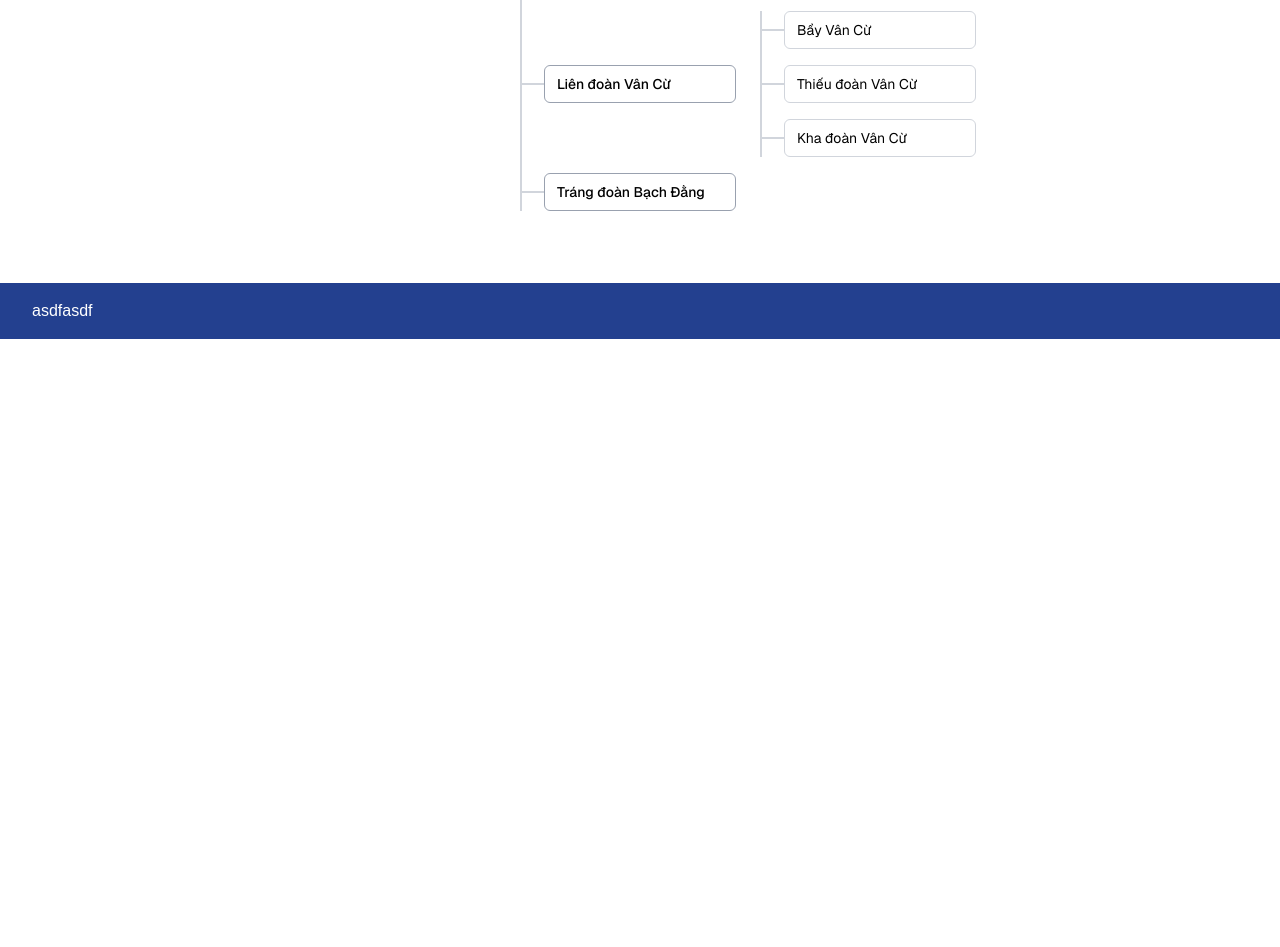
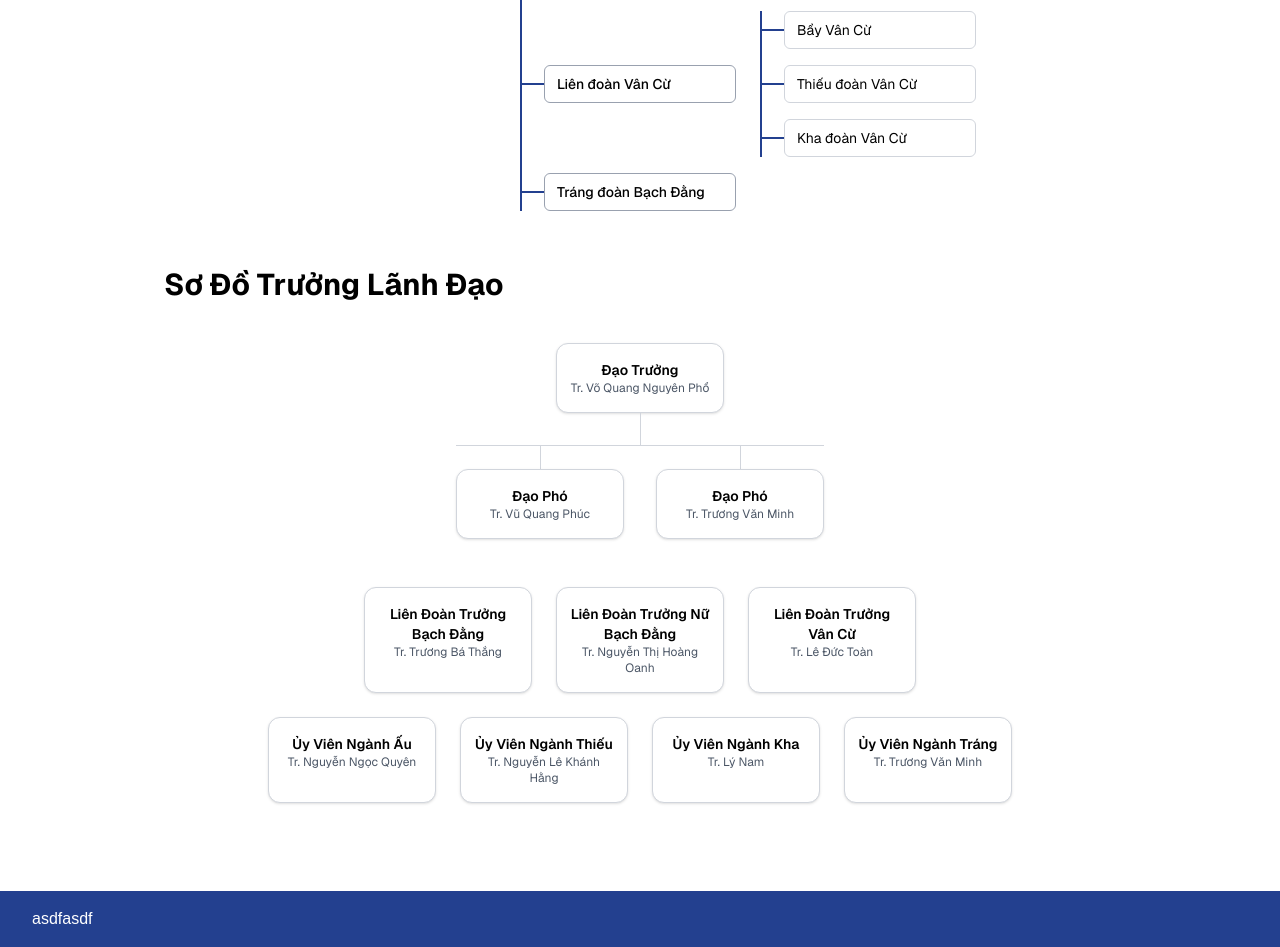
Before and after one commit to KayGV25/Dao_Bach_Dang, a Next.js app: page / in a window 1280 px wide. Shown: the part 1700-2647 px from the top of the page. Before the commit the page ends 2039 px from the top, so only its background shows below. Built offline with nearby package versions, Linux system fonts and the light colour scheme.

Commit message:
(FEAT)[DBD-17] Add Title Graph

```diff
--- a/app/page.tsx
+++ b/app/page.tsx
@@ -1,8 +1,8 @@
 import { ImageCarousel } from "@/components/atom/imageCarousel";
 import { TIMELINE } from "@/constants/timeline";
 import { VerticalTimeline } from "@/components/timeline";
-import { HierarchyGraph } from './../components/graph';
-import { STRUCTURE_GRAPH } from "@/constants/graph";
+import { HierarchyGraph, TitleGraph } from '@/components/graph';
+import { STRUCTURE_GRAPH, TITLE_GRAPH_FIRST_PART, TITLE_GRAPH_SECOND_PART } from "@/constants/graph";
 
 const BG_DAO = [
   "/bg_dao_1.jpg",
@@ -18,13 +18,17 @@ export default function Home() {
       <section className="max-w-5xl w-full px-4 mx-auto">
         <div className="w-full flex flex-col gap-8">
           <div className="w-full flex flex-col gap-6">
-            <h1 className="text-3xl font-bold mx-auto sm:mx-0 sm:pl-5 w-fit">Lịch Sử Hình Thành</h1>
+            <h1 className="text-3xl font-bold mx-auto sm:mx-0 sm:pl-5 w-fit">Lịch Sử Hình Thành Và Phát Triển</h1>
             <VerticalTimeline timeline={TIMELINE}/>
           </div>
           <div>
             <h1 className="text-3xl font-bold mx-auto sm:mx-0 sm:pl-5 w-fit">Sơ Đồ Đạo</h1>
             <HierarchyGraph data={STRUCTURE_GRAPH}/>
           </div>
+          <div>
+            <h1 className="text-3xl font-bold mx-auto sm:mx-0 sm:pl-5 w-fit">Sơ Đồ Trưởng Lãnh Đạo</h1>
+            <TitleGraph data={TITLE_GRAPH_FIRST_PART} data_secondary={TITLE_GRAPH_SECOND_PART}/>
+          </div>
         </div>
       </section>
     </div>
--- a/components/atom/graphnode.tsx
+++ b/components/atom/graphnode.tsx
@@ -91,7 +91,7 @@ export function DesktopGraphNode({
       {/* Children */}
       {node.composed_of && (
         <div className="relative grid auto-rows-max gap-y-4">
-          <div className="absolute left-0 top-0 bottom-0 w-0.5 bg-gray-300" />
+          <div className="absolute left-0 top-0 bottom-0 w-0.5 bg-primary" />
 
           {node.composed_of.map((child, i) => {
             const childPath = `${path}-${i}`;
@@ -103,7 +103,7 @@ export function DesktopGraphNode({
                 onMouseEnter={() => setActivePath(childPath)}
                 onMouseLeave={() => setActivePath(null)}
               >
-                <div className="h-0.5 bg-gray-300" />
+                <div className="h-0.5 bg-primary" />
 
                 <DesktopGraphNode
                   node={child}
@@ -119,3 +119,33 @@ export function DesktopGraphNode({
     </div>
   );
 }
+
+import Image from "next/image"
+
+type GraphCardProps = {
+  title: string
+  img?: string
+  name?: string
+}
+
+export function GraphCard({ title, img, name }: GraphCardProps) {
+  return (
+    <div className="w-36 sm:w-42 rounded-xl border border-gray-300 bg-white shadow-sm flex flex-col items-center gap-2 px-3 py-4">
+      {img && (
+        <div className="relative h-20 w-20 overflow-hidden rounded-full">
+          <Image
+            src={img}
+            alt={title}
+            fill
+            className="object-cover"
+          />
+        </div>
+      )}
+
+      <div className="text-center">
+        <p className="font-semibold text-sm">{title}</p>
+        {name && <p className="text-xs text-gray-600">{name}</p>}
+      </div>
+    </div>
+  )
+}
--- a/components/graph.tsx
+++ b/components/graph.tsx
@@ -1,10 +1,11 @@
 'use client'
 import { GraphStructure } from "@/constants/graph";
-import { GraphNode, DesktopGraphNode } from "@/components/atom/graphnode";
+import { GraphNode, DesktopGraphNode, GraphCard } from "@/components/atom/graphnode";
 import { useState } from "react";
 
 type GraphProps = {
     data: GraphStructure;
+    data_secondary?: Array<Array<GraphStructure>>;
 };
 
 export function HierarchyGraph({ data }: GraphProps) {
@@ -28,3 +29,74 @@ export function HierarchyGraph({ data }: GraphProps) {
     </div>
   );
 }
+
+export function TitleGraph({ data, data_secondary }: GraphProps) {
+  const children = data.composed_of ?? []
+
+  return (
+    <div className="w-full overflow-x-auto py-10">
+      <div className="mx-auto flex flex-col items-center gap-12 min-w-full">
+
+        {/* ===== Graph (VERTICAL) ===== */}
+        <div className="flex flex-col items-center">
+
+          {/* Root */}
+          <GraphCard
+            title={data.title}
+            img={data.img}
+            name={data.name}
+          />
+
+          {/* Connector down */}
+          {children.length > 0 && (
+            <>
+              <div className="h-8 w-px bg-gray-300" />
+
+              {/* Children container */}
+              <div className="relative flex gap-8">
+
+                {/* Horizontal spine */}
+                <div className="absolute top-0 left-0 right-0 h-px bg-gray-300" />
+
+                {children.map((child, i) => (
+                  <div key={i} className="flex flex-col items-center">
+                    {/* Vertical connector */}
+                    <div className="h-6 w-px bg-gray-300" />
+
+                    {typeof child === "string" ? (
+                      <GraphCard title={child} />
+                    ) : (
+                      <GraphCard
+                        title={child.title}
+                        img={child.img}
+                        name={child.name}
+                      />
+                    )}
+                  </div>
+                ))}
+              </div>
+            </>
+          )}
+        </div>
+
+        {/* ===== Secondary block (NOT a graph) ===== */}
+        {data_secondary && data_secondary.length > 0 && (
+          <div className="flex flex-col gap-6">
+            {data_secondary.map((child, i) => (
+              <div className="flex flex-wrap justify-center gap-6 max-w-5xl" key={i}>
+                {child.map((item, j) => (
+                  <GraphCard
+                    key={j}
+                    title={item.title}
+                    img={item.img}
+                    name={item.name}
+                  />
+                ))}
+              </div>
+            ))}
+          </div>
+        )}
+      </div>
+    </div>
+  )
+}
--- a/constants/graph.ts
+++ b/constants/graph.ts
@@ -1,6 +1,8 @@
 export type GraphStructure = {
     title: string,
-    composed_of?: Array<GraphStructure | string>
+    composed_of?: Array<GraphStructure | string>,
+    img?: string,
+    name?: string
 }
 
 export const STRUCTURE_GRAPH: GraphStructure = {
@@ -38,6 +40,58 @@ export const STRUCTURE_GRAPH: GraphStructure = {
     ]
 }
 
-export const TITLE_GRAPH = {
+export const TITLE_GRAPH_FIRST_PART: GraphStructure = {
+    "title": "Đạo Trưởng",
+    "name": "Tr. Võ Quang Nguyên Phổ",
+    "img": "",
+    "composed_of": [
+        {
+            "title": "Đạo Phó",
+            "name": "Tr. Vũ Quang Phúc",
+            "img": ""
+        },
+        {
+            "title": "Đạo Phó",
+            "name": "Tr. Trương Văn Minh",
+            "img": ""
+        },
+    ]
+}
 
-}
+export const TITLE_GRAPH_SECOND_PART: Array<Array<GraphStructure>> = [
+    [{
+        "title": "Liên Đoàn Trưởng Bạch Đằng",
+        "name": "Tr. Trương Bá Thắng",
+        "img": ""
+    },
+    {
+        "title": "Liên Đoàn Trưởng Nữ Bạch Đằng",
+        "name": "Tr. Nguyễn Thị Hoàng Oanh",
+        "img": ""
+    },
+    {
+        "title": "Liên Đoàn Trưởng Vân Cừ",
+        "name": "Tr. Lê Đức Toàn",
+        "img": ""
+    }],
+    [{
+        "title": "Ủy Viên Ngành Ấu",
+        "name": "Tr. Nguyễn Ngọc Quyên",
+        "img": ""
+    },
+    {
+        "title": "Ủy Viên Ngành Thiếu",
+        "name": "Tr. Nguyễn Lê Khánh Hằng",
+        "img": ""
+    },
+    {
+        "title": "Ủy Viên Ngành Kha",
+        "name": "Tr. Lý Nam",
+        "img": ""
+    },
+    {
+        "title": "Ủy Viên Ngành Tráng",
+        "name": "Tr. Trương Văn Minh",
+        "img": ""
+    }]
+]
--- a/constants/nav.ts
+++ b/constants/nav.ts
@@ -4,23 +4,23 @@ export const DROPDOWN_CONTENT = {
   "Các Ngành": {
     "Ngành Ấu": {
       "default": "/cub",
-      "Sói Bạch Đằng": "/cub-bd",
-      "Sói Vân Cừ": "/cub-vc",
-      "Sói Thủy Nguyên": "/cub-tn",
-      "Sói Nữ Bạch Đằng": "/cub-nbd"
+      "Bầy Bạch Đằng": "/cub-bd",
+      "Bầy Vân Cừ": "/cub-vc",
+      "Bầy Thủy Nguyên": "/cub-tn",
+      "Bầy Nữ Bạch Đằng": "/cub-nbd"
     },
     "Ngành Thiếu": {
       "default": "/sct",
-      "Thiếu Bạch Đằng": "/sct-bd",
-      "Thiếu Vân Cừ": "/sct-vc",
-      "Thiếu Nữ Bạch Đằng": "/sct-nbd"
+      "Thiếu Đoàn Bạch Đằng": "/sct-bd",
+      "Thiếu Đoàn Vân Cừ": "/sct-vc",
+      "Thiếu Đoàn Nữ Bạch Đằng": "/sct-nbd"
     },
     "Ngành Kha": {
       "default": "/vts",
-      "Kha Bạch Đằng": "/vts-bd",
-      "Kha Vân Cừ": "/vts-vc",
-      "Kha Nữ Bạch Đằng": "/vts-nbd",
-      "Kha Thủy Nguyên": "/vts-tn"
+      "Kha Đoàn Bạch Đằng": "/vts-bd",
+      "Kha Đoàn Vân Cừ": "/vts-vc",
+      "Kha Đoàn Nữ Bạch Đằng": "/vts-nbd",
+      "Kha Đoàn Thủy Nguyên": "/vts-tn"
     },
     "Ngành Tráng": "/rvs"
   }
```
